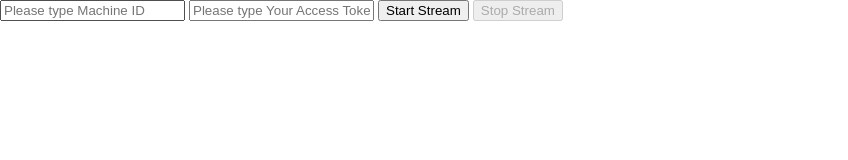
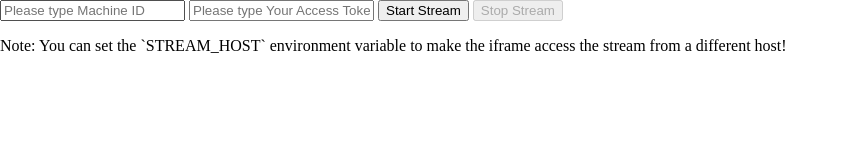
Before and after one commit to Paperspace/client-sdk, a website built with webpack: page examples/index.html in a window 1280 px wide. Shown: the whole page, without its empty margins (0-848 px from the left). Built offline with nearby package versions, Linux system fonts and the light colour scheme.

Commit message:
fix(docs): make sure STREAM_HOST is documented

```diff
--- a/examples/index.html
+++ b/examples/index.html
@@ -22,6 +22,7 @@
     <input class="accessTokenInput" type="text" placeholder="Please type Your Access Token" />
     <button class="start-stream">Start Stream</button>
     <button class="stop-stream" disabled="true">Stop Stream</button>
+    <p>Note: You can set the `STREAM_HOST` environment variable to make the iframe access the stream from a different host!</p>
     <iframe class="vmStreamElement"></iframe>
     <script type="text/javascript" src="./streams.js"></script>
   </body>
```
Also changed, not shown: README.md.
